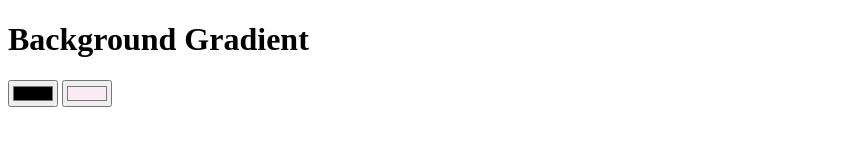
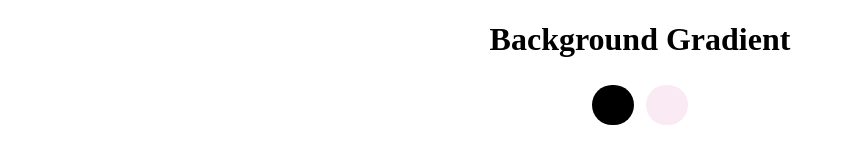
Before and after one commit to walidchahidan/projects_js, a plain HTML site: page index.html in a window 1280 px wide. Shown: the whole page, without its empty margins (0-846 px from the left). Drawn offline with Linux system fonts and the light colour scheme.

Commit message:
gradientcolor

```diff
--- a/index.html
+++ b/index.html
@@ -4,6 +4,7 @@
     <meta charset="UTF-8" />
     <meta http-equiv="X-UA-Compatible" content="IE=edge" />
     <meta name="viewport" content="width=device-width, initial-scale=1.0" />
+    <link rel="stylesheet" href="style.css">
     <title>Document</title>
   </head>
   <body>
--- /dev/null
+++ b/style.css
@@ -0,0 +1,19 @@
+body{
+    text-align: center;
+}
+input[type="color"]::-webkit-color-swatch {
+    border: none;
+    border-radius: 40px;
+
+}
+input {
+    width: 50px;
+    height: 50px;
+    border-color: black;
+    color: black;
+    background-color: #fff;
+    border: none;
+    border-radius: 50%;
+    cursor: pointer;
+
+}
```
